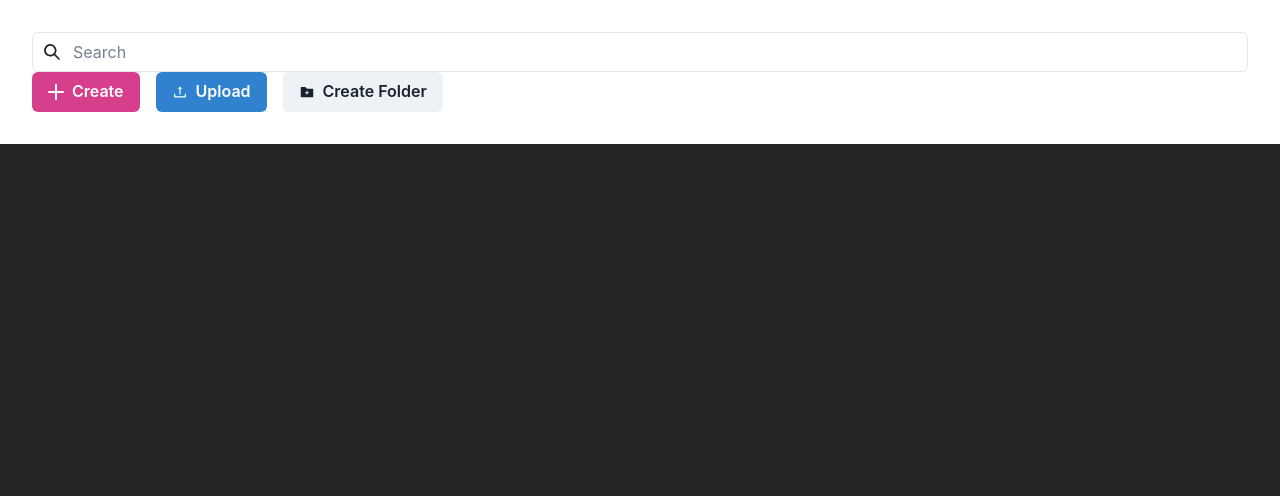
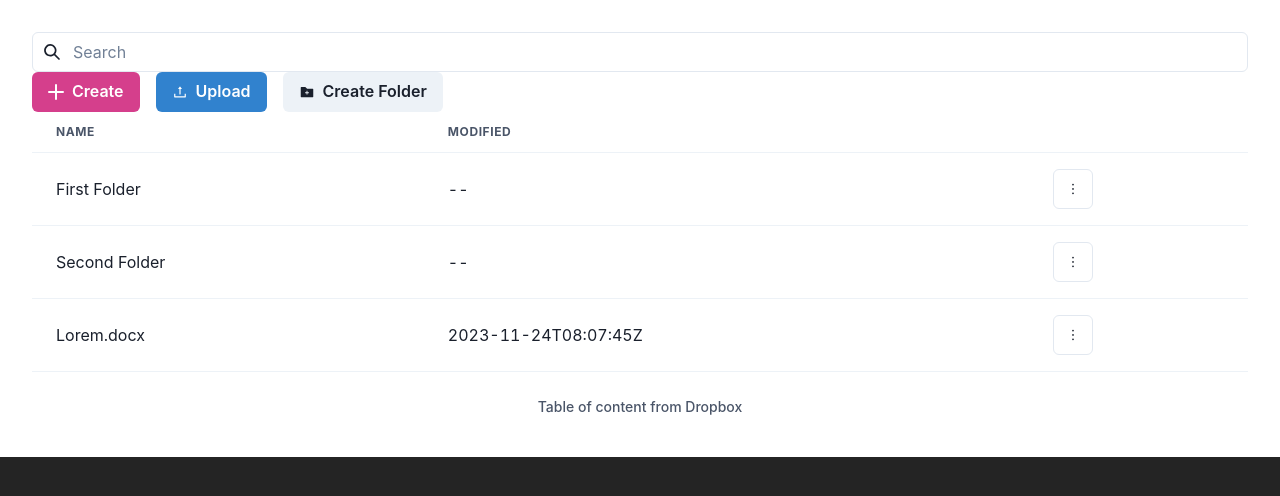
Before and after one commit to eugbabenko/react-file-explorer, a React (Vite) app: page / in a window 1280 px wide. Shown: the top 496 px of the page. Built offline with nearby package versions, Linux system fonts and the light colour scheme.

Commit message:
Changed UI data display method

```diff
--- a/src/App.jsx
+++ b/src/App.jsx
@@ -3,6 +3,7 @@ import { SearchIcon } from '@chakra-ui/icons';
 
 import './App.css';
 import Toolbar from './components/Toolbar';
+import TableFiles from './components/TableFiles';
 
 function App() {
     return (
@@ -14,6 +15,7 @@ function App() {
                 <Input type="text" placeholder="Search" />
             </InputGroup>
             <Toolbar />
+            <TableFiles />
         </>
     );
 }
--- /dev/null
+++ b/src/components/ItemActionsBtn.jsx
@@ -0,0 +1,24 @@
+import { AddIcon, EditIcon, ExternalLinkIcon, RepeatIcon } from '@chakra-ui/icons';
+import { Divider, IconButton, Menu, MenuButton, MenuItem, MenuList } from '@chakra-ui/react';
+import { AiOutlineMore } from 'react-icons/ai';
+
+const ItemActionsBtn = () => {
+    return (
+        <Menu>
+            <MenuButton as={IconButton} aria-label="Options" icon={<AiOutlineMore />} variant="outline" />
+            <MenuList>
+                <MenuItem icon={<AddIcon />}>Item Info</MenuItem>
+                <MenuItem icon={<ExternalLinkIcon />}>Share</MenuItem>
+                <MenuItem icon={<RepeatIcon />}>Copy Link</MenuItem>
+                <MenuItem icon={<EditIcon />}>Download</MenuItem>
+                <Divider />
+                <MenuItem icon={<AddIcon />}>Delete</MenuItem>
+                <MenuItem icon={<AddIcon />}>Rename</MenuItem>
+                <MenuItem icon={<AddIcon />}>Move</MenuItem>
+                <MenuItem icon={<AddIcon />}>Copy</MenuItem>
+            </MenuList>
+        </Menu>
+    );
+};
+
+export default ItemActionsBtn;
--- /dev/null
+++ b/src/components/TableFiles.jsx
@@ -0,0 +1,31 @@
+import { Table, TableCaption, TableContainer, Th, Thead, Tr } from '@chakra-ui/react';
+import TableItem from './TableItem';
+
+const TableFiles = () => {
+    return (
+        <>
+            <TableContainer>
+                <Table variant="simple">
+                    <TableCaption>Table of content from Dropbox</TableCaption>
+                    <Thead>
+                        <Tr>
+                            <Th>Name</Th>
+                            <Th>Modified</Th>
+                            <Th></Th>
+                        </Tr>
+                    </Thead>
+                    <TableItem />
+                    {/* <Tfoot>
+                        <Tr>
+                            <Th>To convert</Th>
+                            <Th>into</Th>
+                            <Th isNumeric>multiply by</Th>
+                        </Tr>
+                    </Tfoot> */}
+                </Table>
+            </TableContainer>
+        </>
+    );
+};
+
+export default TableFiles;
--- /dev/null
+++ b/src/components/TableItem.jsx
@@ -0,0 +1,26 @@
+import { Tbody, Td, Tr } from '@chakra-ui/react';
+
+import data from '../../test.json';
+import ItemActionsBtn from './ItemActionsBtn';
+
+const TableItem = () => {
+    return (
+        <>
+            {data.entries.map((item) => {
+                return (
+                    <Tbody key={item.name}>
+                        <Tr>
+                            <Td>{item.name}</Td>
+                            <Td>{item?.client_modified ? item?.client_modified : '--'}</Td>
+                            <Td>
+                                <ItemActionsBtn />
+                            </Td>
+                        </Tr>
+                    </Tbody>
+                );
+            })}
+        </>
+    );
+};
+
+export default TableItem;
--- /dev/null
+++ b/src/test.js
@@ -0,0 +1,11 @@
+import { Dropbox } from 'dropbox';
+
+const dbx = new Dropbox({
+    accessToken:
+        'sl.BqeKDV07TCdiEBSkN0m_QCfTBeEaZSQE_VgVQAE7O8B2zrlD4XkxHrmxQacbWlRvX73Co3Q_JA93tcDvsaIO9pYrphb931D9G8gfqqTnZ20PCJfbb8hweEO90sdA9Dpx8cJw9bpu3iyY',
+    fetch,
+});
+
+dbx.filesListFolder({
+    path: '',
+}).then((res) => console.log(res.result));
--- /dev/null
+++ b/test.json
@@ -0,0 +1,33 @@
+{
+    "entries": [
+        {
+            ".tag": "folder",
+            "name": "First  Folder",
+            "path_lower": "/test folder/first  folder",
+            "path_display": "/Test folder/First  Folder",
+            "id": "id:fM39UyjDWU4AAAAAAAAAEQ"
+        },
+        {
+            ".tag": "folder",
+            "name": "Second Folder",
+            "path_lower": "/test folder/second folder",
+            "path_display": "/Test folder/Second Folder",
+            "id": "id:fM39UyjDWU4AAAAAAAAAEg"
+        },
+        {
+            ".tag": "file",
+            "name": "Lorem.docx",
+            "path_lower": "/test folder/lorem.docx",
+            "path_display": "/Test folder/Lorem.docx",
+            "id": "id:fM39UyjDWU4AAAAAAAAAEw",
+            "client_modified": "2023-11-24T08:07:45Z",
+            "server_modified": "2023-11-24T08:17:16Z",
+            "rev": "0160ae1949344680000000117ea18c1",
+            "size": 9352,
+            "is_downloadable": true,
+            "content_hash": "0cb0fabfc9bf00e5133355e99ded4eec81f69aa293b9588d74b65eb935fdefda"
+        }
+    ],
+    "cursor": "AAGuq0ZpTebR5zA88W4KrABCmlm-i5wuokujOdMv_W_Tjd_qoRzHWask89vhrKkXXHY7UMbqE8-tpCS5WC_OxEVKpxRSwg-mck-Rtd8spBD8sXutoQ6wiXQ1YKPbQYZOBO_B0w0J6MiJIt-zC6wv1CHbU0tIRyZQHSMI2oyr1ZmhI-YnI90w0IBtrU4ivHtXQRfnkfTZlhSzV2MYX2q8qqQ-",
+    "has_more": false
+}
```
Also changed, not shown: src/components/FoldersList.jsx (added, +18 -0 lines).
